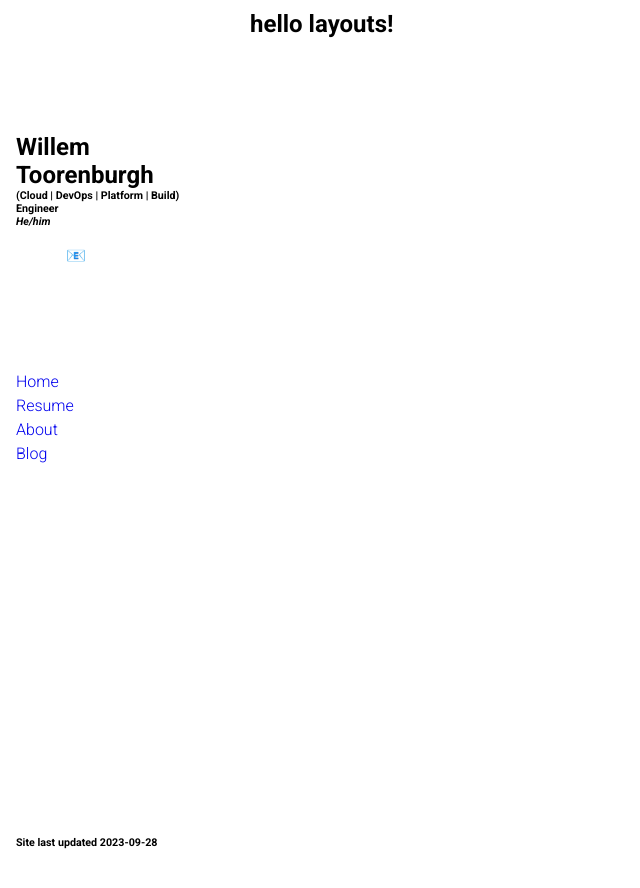
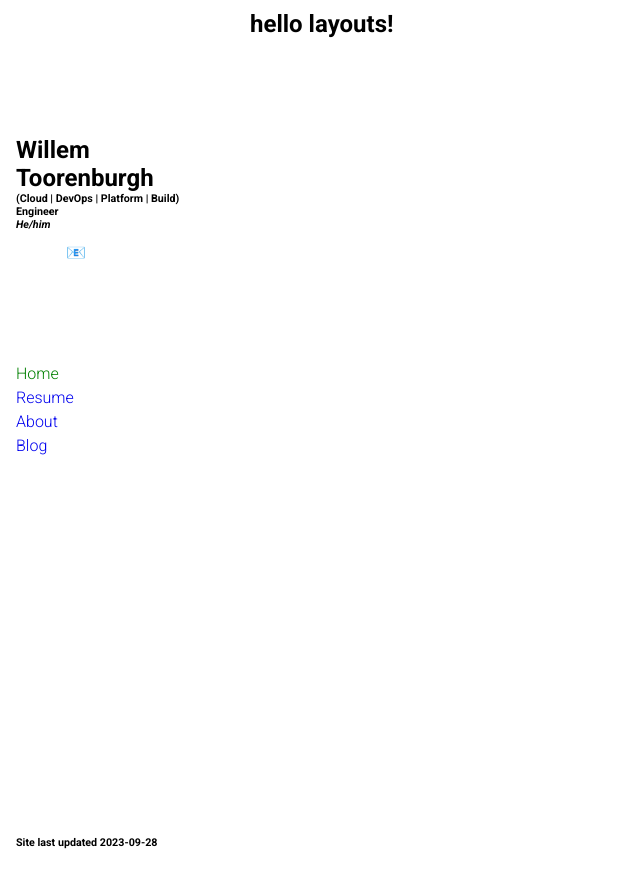
Before and after one commit to WillemToorenburgh/WillemToorenburgh.github.io, a Jekyll site: the page built from index.html, in a window 1280 px wide. Shown: the top 888 px of the page, without its empty margins (0-640 px from the left). Built offline with Jekyll 4.4.1, drawn with Linux system fonts in a browser that asks for light colours.

Commit message:
Minor styling adjustments

```diff
--- a/_sass/main.scss
+++ b/_sass/main.scss
@@ -1,5 +1,9 @@
 // Get my favourite font
 @import url('https://fonts.googleapis.com/css2?family=Roboto:ital,wght@0,300;0,400;0,700;1,300;1,400;1,700&display=swap');
+
+.current {
+  color: green;
+}
 
 // Settings for our static-sidebar-scrollable-main style layout
 * {
@@ -73,14 +77,11 @@
 .sidebar ul {
   list-style-type: none;
   line-height: 1.5;
+  padding-left: 0;
 }
 
 header a .username {
   visibility: hidden;
-}
-
-.grid-cell {
-  // padding: 1rem;
 }
 
 .svg-icon {
@@ -92,8 +93,8 @@
   vertical-align: text-top;
 }
 
-.sidebar ul {
-  padding-left: 0;
+ul {
+  margin-top: 0;
 }
 
 // Displays the about me info
@@ -107,6 +108,7 @@
   ul {
     white-space: nowrap;
     display: flex;
+    margin-top: 10px;
     a li {
       width: 25px;
     }
--- a/_sass/print.scss
+++ b/_sass/print.scss
@@ -15,8 +15,12 @@
   header {
     grid-area: main;
     ul {
-      a li {
-        width: auto;
+      margin: 10px 0;
+      a {
+        color: black;
+        li {
+          width: auto;
+        }
       }
     }
 
@@ -30,5 +34,6 @@
   main {
     height: auto;
     overflow: inherit;
+    padding: 0;
   }
 }
```
